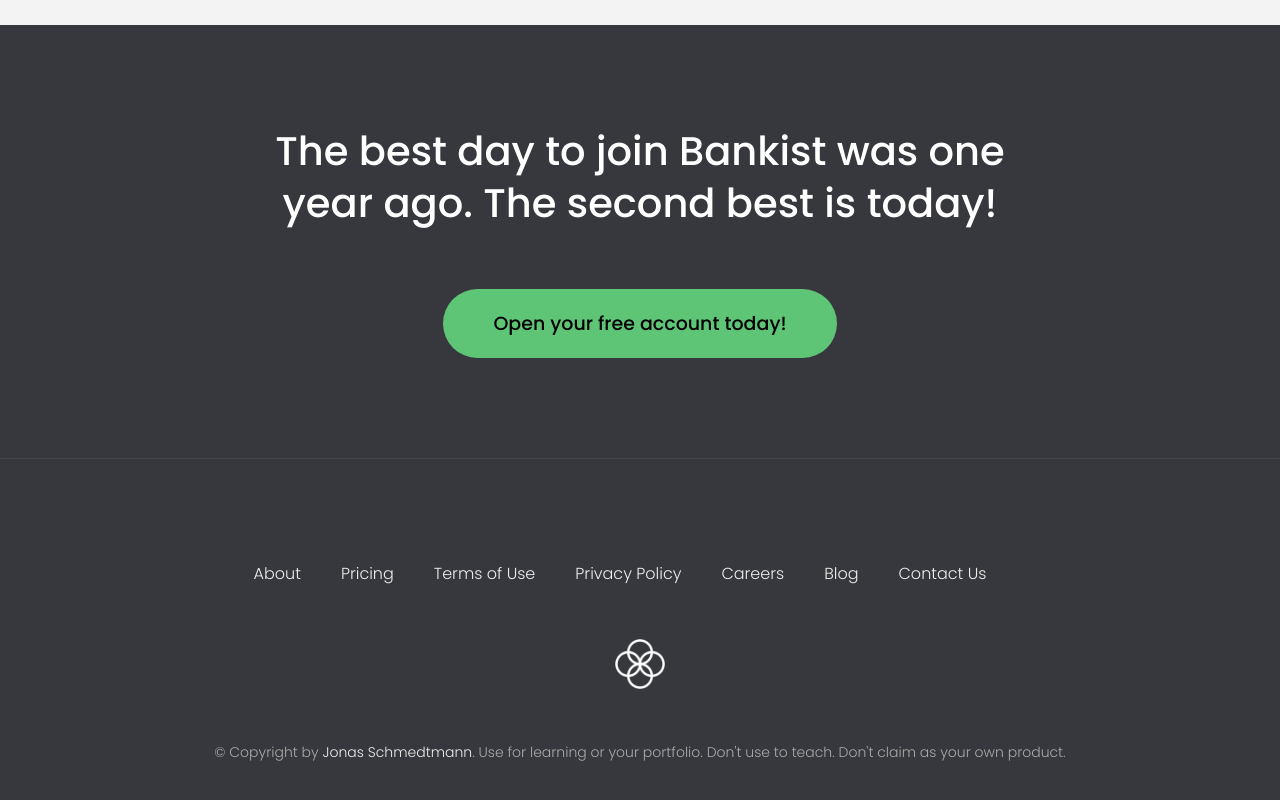
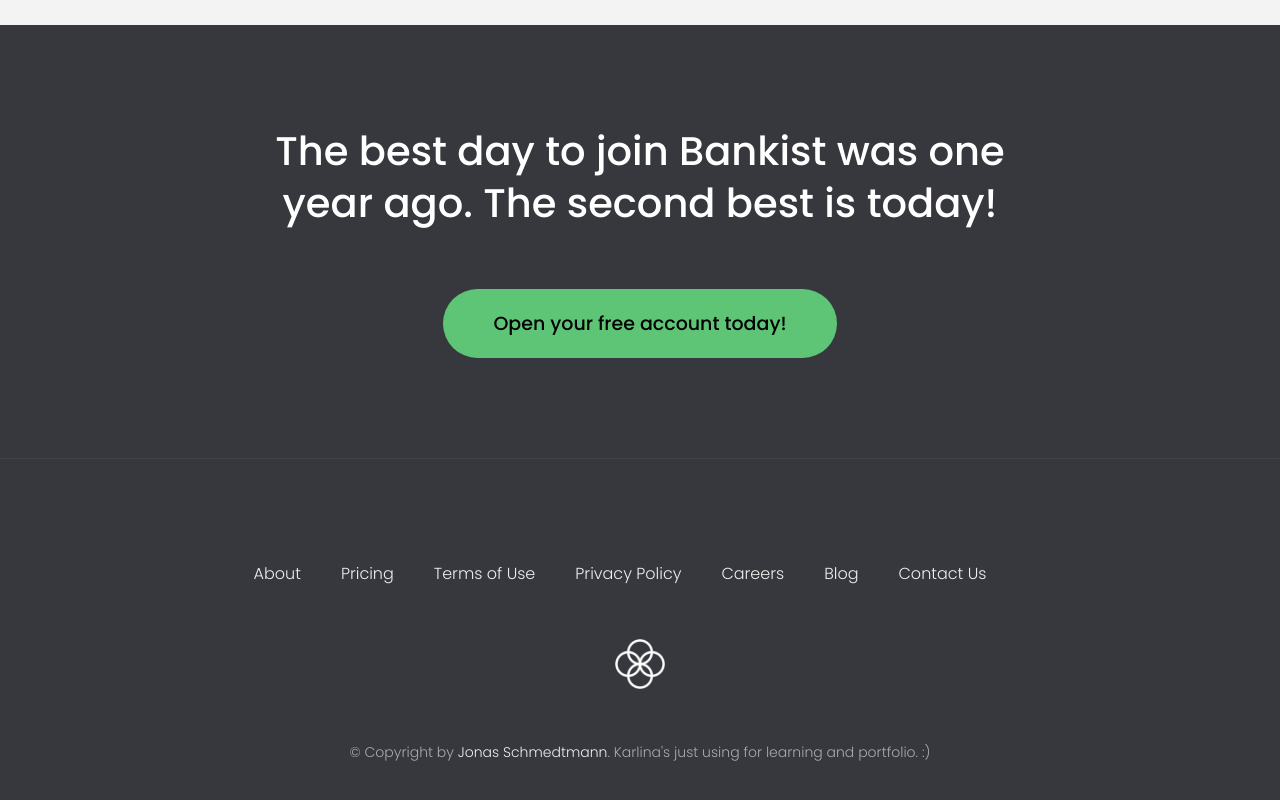
Before and after one commit to karlinataurina/UdemyProject-Bankist-website, a plain HTML site: page index.html in a window 1280 px wide. Shown: the part 4171-4971 px from the top of the page. Drawn offline with Linux system fonts and the light colour scheme.

Commit message:
udemy JS project

```diff
--- a/index.html
+++ b/index.html
@@ -293,8 +293,7 @@
     <p class="footer__copyright">
       &copy; Copyright by
       <a class="footer__link twitter-link" target="_blank" href="https://twitter.com/jonasschmedtman">Jonas
-        Schmedtmann</a>. Use for learning or your portfolio. Don't use to teach. Don't claim
-      as your own product.
+        Schmedtmann</a>. Karlina's just using for learning and portfolio. :)
     </p>
   </footer>
 
```
